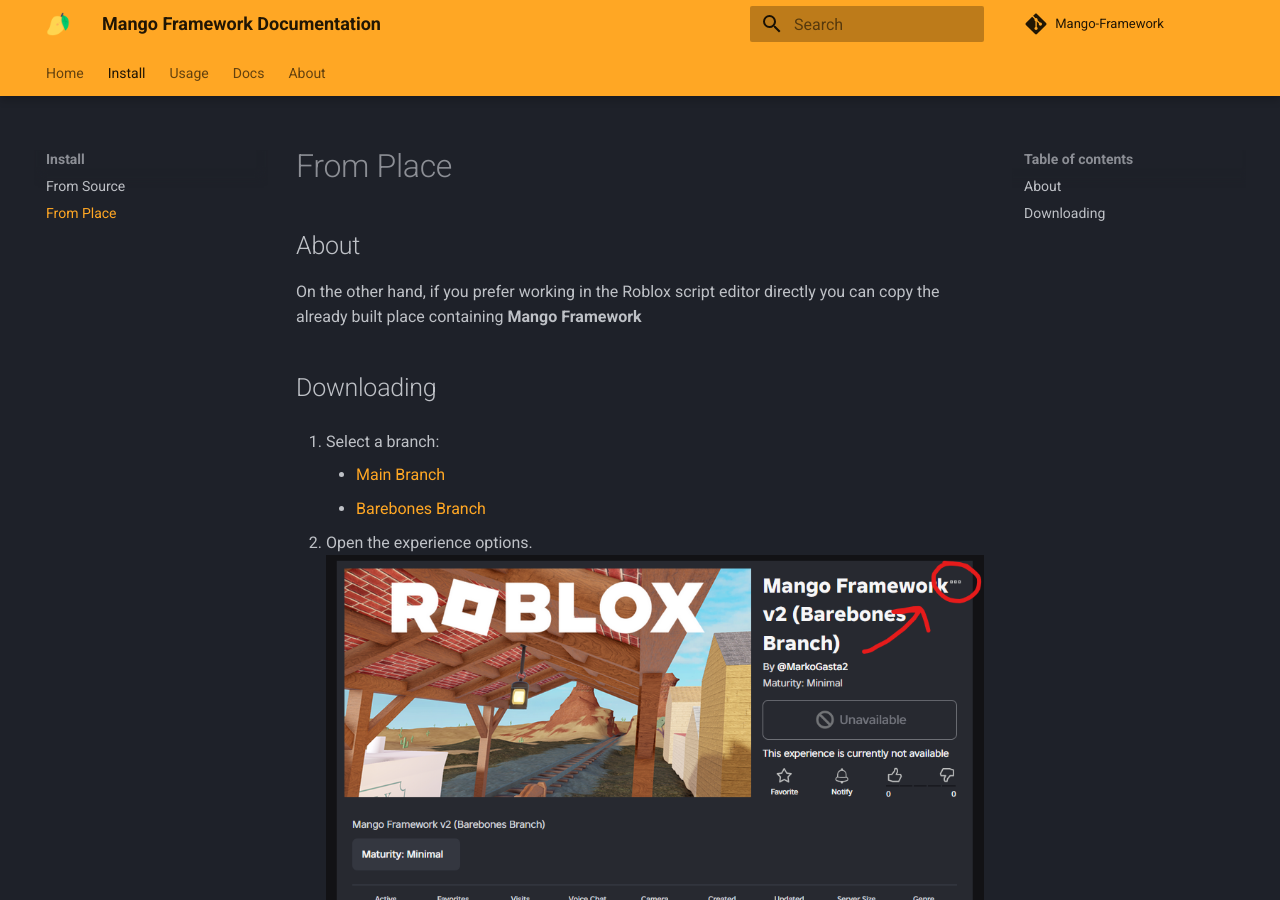
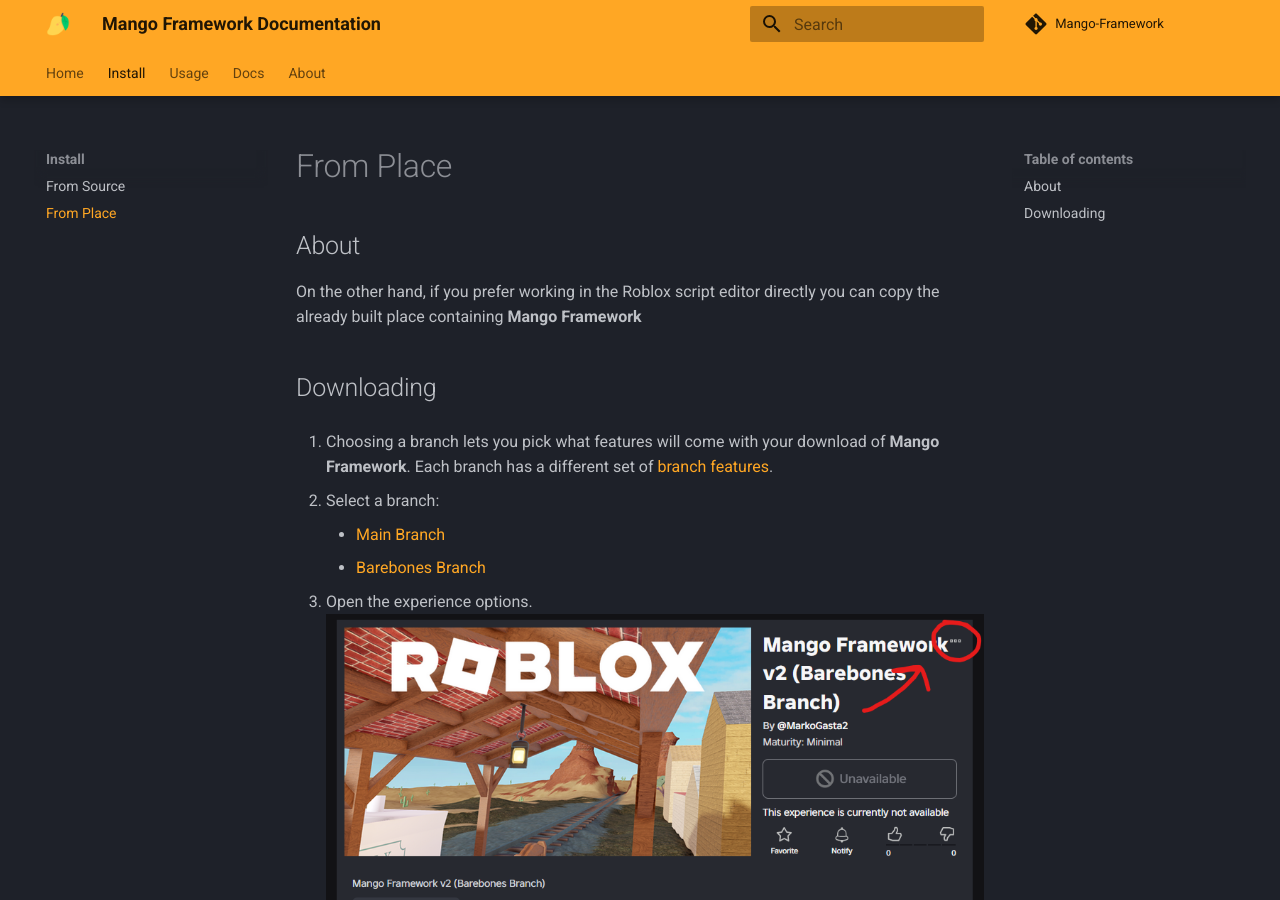
Before and after one commit to MarkoGasta/Mango-Framework-Docs, an MkDocs documentation site: the page built from docs/install/from_place.md, in a window 1280 px wide and 900 px high. Built offline with MkDocs 1.6.1 and Material for MkDocs 9.7.7, drawn with Linux system fonts in a browser that asks for light colours; comment, search, counter and statistics services are not loaded.

Commit message:
Added branch documentation

```diff
--- a/docs/install/from_place.md
+++ b/docs/install/from_place.md
@@ -2,14 +2,16 @@
 On the other hand, if you prefer working in the Roblox script editor directly you can copy the already built place containing **Mango Framework**
 
 ## Downloading
-1. Select a branch:
+1. Choosing a branch lets you pick what features will come with your download of **Mango Framework**. Each branch has a different set of [branch features](../../docs/branches/main).
+
+2. Select a branch:
     - [Main Branch](https://www.roblox.com/games/89068428424870/Mango-Framework-v2)
     - [Barebones Branch](https://www.roblox.com/games/110037734146798/Mango-Framework-v2)
 
-2. Open the experience options.
+3. Open the experience options.
 ![Experience Options](./open_experience_options.png)
 
-2. Download the place.
+4. Download the place.
 ![Experience Options](./download_place.png)
 
 After downloading the place file, you can open it and publish it under your name. The file should contain the whole framework with the branch of your choosing ready to go.
--- a/mkdocs.yml
+++ b/mkdocs.yml
@@ -54,6 +54,10 @@
         - MangoServer: docs/internal/ServerStorage/mango_server.md
         - MangoServices: docs/internal/ServerStorage/mango_services.md
         - MangoResources: docs/internal/ServerStorage/mango_resources.md
+    - Branches:
+      - Main: docs/branches/main.md
+      - Barebones: docs/branches/barebones.md
+      - Dev: docs/branches/dev.md
 
   - About:
     - Faq: about/faq.md
```
Also changed, not shown: docs/docs/branches/barebones.md (added, +12 -0 lines), docs/docs/branches/dev.md (added, +17 -0 lines), docs/docs/branches/main.md (added, +17 -0 lines), docs/install/from_source.md (+1 -1 lines).
